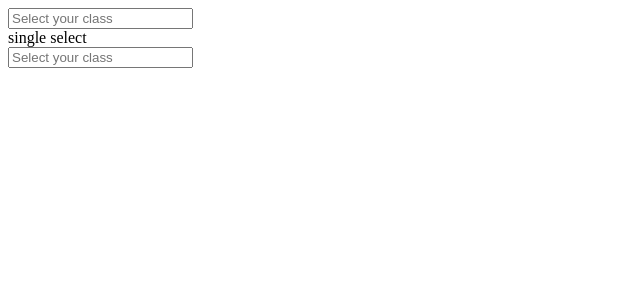
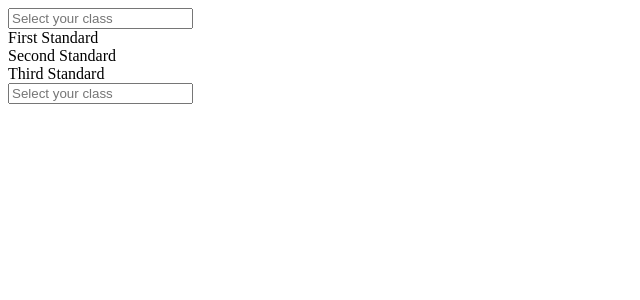
Before and after one commit to mahakmakharia/select-FE-component, a React (Create React App) app: page / in a window 1280 px wide. Both pictures are taken after a click on the button 640 px from the left and 18 px from the top of the page. Shown: the top 300 px of the page, without its empty margins (0-640 px from the left). Built offline with nearby package versions, Linux system fonts and the light colour scheme.

Commit message:
add: selection functionality

```diff
--- a/src/components/select-box/MultiSelectItem.tsx
+++ b/src/components/select-box/MultiSelectItem.tsx
@@ -1,7 +1,11 @@
 import React from "react";
 
-const MultiSelectItem = () => {
-  return <div>multi select</div>;
+interface ItemProps {
+  value: string;
+}
+
+const MultiSelectItem = ({ value }: ItemProps) => {
+  return <div>{value}</div>;
 };
 
 export default MultiSelectItem;
--- a/src/components/select-box/SelectBox.tsx
+++ b/src/components/select-box/SelectBox.tsx
@@ -1,7 +1,7 @@
 import React, { useState, useRef, useEffect } from "react";
 import MultiSelectItem from "./MultiSelectItem";
 import SingleSelectItem from "./SingleSelectItem";
-import { DropDownItemList } from "../../interfaces/DropDownItem";
+import { DropDownItem, DropDownItemList } from "../../interfaces/DropDownItem";
 
 interface SelectBoxProps {
   multiSelect: boolean;
@@ -11,7 +11,7 @@ interface SelectBoxProps {
 const SelectBox = ({ multiSelect = false, items }: SelectBoxProps) => {
   const [open, setOpen] = useState(false);
   // const [clickedOutside, setClickedOutside] = useState(false);
-  const [selected, setSelected] = useState("");
+  const [selected, setSelected] = useState<DropDownItemList>([]);
 
   const myRef = useRef<HTMLInputElement>(null);
 
@@ -25,6 +25,22 @@ const SelectBox = ({ multiSelect = false, items }: SelectBoxProps) => {
     return () => document.removeEventListener("mousedown", handleClickOutside);
   });
 
+  const handleOnClick = (item: DropDownItem) => {
+    if (!multiSelect) setSelected([item]);
+    else {
+      if (!selected.some((current) => current.id === item.id)) {
+        setSelected([...selected, item]);
+      } else {
+        let selectionAfterRemoval: DropDownItemList = selected;
+        selectionAfterRemoval = selectionAfterRemoval.filter(
+          (current) => current.id !== item.id
+        );
+
+        setSelected([...selectionAfterRemoval]);
+      }
+    }
+  };
+
   return (
     <>
       <div
@@ -34,20 +50,35 @@ const SelectBox = ({ multiSelect = false, items }: SelectBoxProps) => {
         className='inputField'
       >
         <input
-          ref={myRef}
-          value={selected}
+          value={selected.length > 0 ? selected[0].value : undefined}
           placeholder='Select your class'
         ></input>
         <div className='icon'></div>
       </div>
       {open ? (
         multiSelect ? (
-          <div className='multiSelect'>
-            <MultiSelectItem />
+          <div ref={myRef} className='multiSelect'>
+            {items.map((item) => (
+              <div
+                key={item.id}
+                role='button'
+                onClick={() => handleOnClick(item)}
+              >
+                <MultiSelectItem value={item.value} />
+              </div>
+            ))}
           </div>
         ) : (
-          <div className='singleSelect'>
-            <SingleSelectItem />
+          <div ref={myRef} className='singleSelect'>
+            {items.map((item) => (
+              <div
+                key={item.id}
+                role='button'
+                onClick={() => handleOnClick(item)}
+              >
+                <SingleSelectItem value={item.value} />
+              </div>
+            ))}
           </div>
         )
       ) : null}
--- a/src/components/select-box/SingleSelectItem.tsx
+++ b/src/components/select-box/SingleSelectItem.tsx
@@ -1,7 +1,11 @@
 import React from "react";
 
-const SingleSelectItem = () => {
-  return <div>single select</div>;
+interface ItemProps {
+  value: string;
+}
+
+const SingleSelectItem = ({ value }: ItemProps) => {
+  return <div>{value}</div>;
 };
 
 export default SingleSelectItem;
--- a/src/interfaces/DropDownItem.ts
+++ b/src/interfaces/DropDownItem.ts
@@ -1,7 +1,7 @@
 export interface DropDownItem {
   id: number;
-  value: String;
-  shortHand: String;
+  value: string;
+  shortHand: string;
 }
 
 export type DropDownItemList = DropDownItem[];
```
